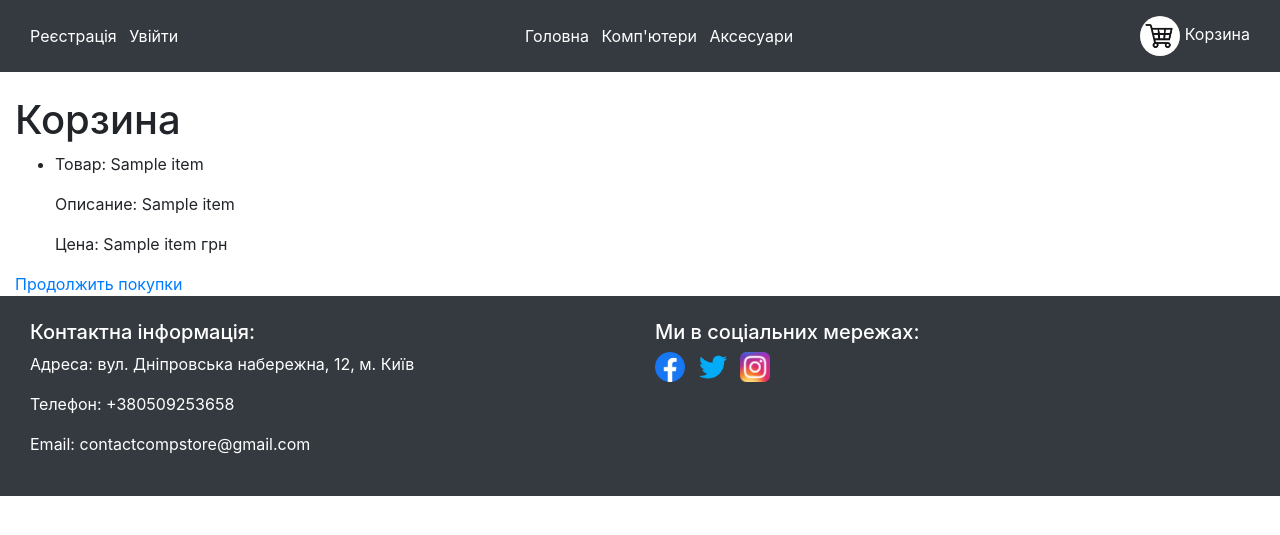
After one commit to povad1r/project_compstore, a Flask app: template templates/cart.html in a window 1280 px wide. The commit adds this page. Shown: the top 535 px of the page. Run offline with Flask 3, Linux system fonts and the light colour scheme; the template is opened without the code that fills it: most values are stand-ins (such as "Sample title", 1, 10 or a date in 2020); some libraries are stand-ins or nearby versions.

Commit message:
cart 40% done

```diff
--- a/app.py
+++ b/app.py
@@ -1,6 +1,5 @@
-from flask import Flask, request, render_template, redirect, url_for, session, flash
+from flask import Flask, request, render_template, redirect, url_for, session
 import sqlite3
-
 
 app = Flask(__name__)
 
@@ -12,6 +11,7 @@ def get_computers():
     computers = cursor.fetchall()
     conn.close()
     return computers
+
 
 @app.route('/')
 def home():
@@ -57,6 +57,7 @@ def get_unique_pc():
         unique_ram.add(computer[5])
     return unique_ram, unique_processor, unique_videocard
 
+
 @app.route('/computers')
 @app.route('/computers/<int:page>')
 def computers(page=1):
@@ -81,6 +82,7 @@ def computers(page=1):
                            has_next=has_next, prev_page=prev_page, next_page=next_page, unique_ram=unique_details[0],
                            unique_processor=unique_details[1], unique_videocard=unique_details[2], max_price=max_price,
                            user_favorite_computers=user_favorite_computers)
+
 
 def get_filtered_computers(video_card, processor, ram, chosen_price):
     conn = sqlite3.connect('database.db')
@@ -141,9 +143,11 @@ def search_computers(page=1):
     next_page_url = None
 
     if has_prev:
-        prev_page_url = request.url_root + 'search_computers/' + str(prev_page) + '?' + request.query_string.decode("utf-8")
+        prev_page_url = request.url_root + 'search_computers/' + str(prev_page) + '?' + request.query_string.decode(
+            "utf-8")
     if has_next:
-        next_page_url = request.url_root + 'search_computers/' + str(next_page) + '?' + request.query_string.decode("utf-8")
+        next_page_url = request.url_root + 'search_computers/' + str(next_page) + '?' + request.query_string.decode(
+            "utf-8")
 
     current_page_computers = computers[offset: offset + limit]
 
@@ -155,7 +159,9 @@ def search_computers(page=1):
     return render_template('search_results_computer.html', computers=current_page_computers, page=page,
                            total_pages=total_pages,
                            has_prev=has_prev, has_next=has_next, prev_page=prev_page, next_page=next_page,
-                           prev_page_url=prev_page_url, next_page_url=next_page_url, user_favorite_computers=user_favorite_computers)
+                           prev_page_url=prev_page_url, next_page_url=next_page_url,
+                           user_favorite_computers=user_favorite_computers)
+
 
 def get_accessories():
     conn = sqlite3.connect('database.db')
@@ -164,6 +170,7 @@ def get_accessories():
     accessories = cursor.fetchall()
     conn.close()
     return accessories
+
 
 def get_page_accessories(offset=0, limit=9):
     conn = sqlite3.connect('database.db')
@@ -195,6 +202,7 @@ def get_max_price_accessories():
     max_price_accessories = cursor.fetchone()[0]
     return max_price_accessories
 
+
 def get_count_accessories():
     conn = sqlite3.connect('database.db')
     cursor = conn.cursor()
@@ -202,6 +210,7 @@ def get_count_accessories():
     count = cursor.fetchone()[0]
     conn.close()
     return count
+
 
 @app.route('/accessories')
 @app.route('/accessories/<int:page>')
@@ -221,8 +230,10 @@ def accessories(page=1):
     if 'logged_in' in session and session['logged_in']:
         user_id = session['user_id']
         user_favorite_accessories = get_user_favorite_accessories(user_id)
-    return render_template('accessories.html', accessories=accessories, page=page, total_pages=total_pages, has_prev=has_prev,
-                           has_next=has_next, prev_page=prev_page, next_page=next_page, max_price=max_price, unique_types=unique[0], unique_companies=unique[1],
+    return render_template('accessories.html', accessories=accessories, page=page, total_pages=total_pages,
+                           has_prev=has_prev,
+                           has_next=has_next, prev_page=prev_page, next_page=next_page, max_price=max_price,
+                           unique_types=unique[0], unique_companies=unique[1],
                            user_favorite_accessories=user_favorite_accessories)
 
 
@@ -291,10 +302,12 @@ def search_accessories(page=1):
     return render_template('search_results_accessories.html', accessories=current_page_accessories, page=page,
                            total_pages=total_pages,
                            has_prev=has_prev, has_next=has_next, prev_page=prev_page, next_page=next_page,
-                           prev_page_url=prev_page_url, next_page_url=next_page_url, user_favorite_accessories=user_favorite_accessories)
+                           prev_page_url=prev_page_url, next_page_url=next_page_url,
+                           user_favorite_accessories=user_favorite_accessories)
 
 
 app.secret_key = 'my_secret_key_1234567890'
+
 
 def check_login(username, password):
     conn = sqlite3.connect('database.db')
@@ -327,6 +340,8 @@ def update_user_favorites(user_id, item_id, action, table_name):
     cursor.execute(f"UPDATE users SET {favorites_column} = ? WHERE id = ?", (new_favorites, user_id))
     conn.commit()
     conn.close()
+
+
 @app.route('/add_favorite/<item_type>/<int:item_id>', methods=['POST'])
 def add_favorite(item_type, item_id):
     if 'logged_in' not in session or not session['logged_in']:
@@ -336,6 +351,7 @@ def add_favorite(item_type, item_id):
     table_name = 'accessories' if item_type == 'accessory' else 'computers'
     update_user_favorites(user_id, item_id, 'add', table_name)
     return redirect(request.referrer)
+
 
 @app.route('/remove_favorite/<item_type>/<int:item_id>', methods=['POST'])
 def remove_favorite(item_type, item_id):
@@ -381,6 +397,7 @@ def get_user_favorite_accessories(user_id):
 
     return favorite_accessories_list
 
+
 @app.route('/profile', methods=['GET', 'POST'])
 def profile():
     if 'logged_in' not in session or not session['logged_in']:
@@ -409,12 +426,16 @@ def profile():
 
     conn.close()
 
-    return render_template('profile.html', user=user_data, favorite_computers=favorite_computers, favorite_accessories=favorite_accessories, show_password=show_password)
+    return render_template('profile.html', user=user_data, favorite_computers=favorite_computers,
+                           favorite_accessories=favorite_accessories, show_password=show_password)
+
 
 @app.route('/toggle_password', methods=['POST'])
 def toggle_password():
     session['show_password'] = not session.get('show_password', False)
     return redirect(url_for('profile'))
+
+
 @app.route('/login', methods=['GET', 'POST'])
 def login():
     if request.method == 'POST':
@@ -430,8 +451,9 @@ def login():
             error = 'Неправильний логін чи пароль. Спробуйте ще раз!'
             return render_template('login.html', error=error)
 
+    return render_template('login.html', error=None)
 
-    return render_template('login.html', error=None)
+
 @app.route('/register', methods=['GET', 'POST'])
 def register():
     if request.method == 'POST':
@@ -453,7 +475,8 @@ def register():
             conn.close()
             return render_template('register.html', error=error)
 
-        cursor.execute("INSERT INTO users (phone_number, username, password) VALUES (?, ?, ?)", (phone_number, username, password))
+        cursor.execute("INSERT INTO users (phone_number, username, password) VALUES (?, ?, ?)",
+                       (phone_number, username, password))
         conn.commit()
         conn.close()
 
@@ -461,10 +484,73 @@ def register():
 
     return render_template('register.html', error=None)
 
+
 @app.route('/logout')
 def logout():
     session.clear()
     return redirect(url_for('home'))
 
+def add_to_cart(user_id, item_type, item_id):
+    conn = sqlite3.connect('database.db')
+    cursor = conn.cursor()
+
+    if item_type == 'computer':
+        cursor.execute("SELECT * FROM computers WHERE id=?", (item_id,))
+    elif item_type == 'accessory':
+        cursor.execute("SELECT * FROM accessories WHERE id=?", (item_id,))
+
+    item = cursor.fetchone()
+
+    if item:
+        cursor.execute("SELECT computers_cart FROM users WHERE id=?", (user_id,))
+        cart = cursor.fetchone()[0]
+        if cart:
+            cart = eval(cart)
+            cart.append({'item_type': item_type, 'item_id': item_id})
+            cursor.execute("UPDATE users SET computers_cart=? WHERE id=?", (str(cart), user_id))
+        else:
+            cursor.execute("UPDATE users SET computers_cart=? WHERE id=?", (str([{'item_type': item_type, 'item_id': item_id}]), user_id))
+
+        conn.commit()
+        conn.close()
+
+@app.route('/add_to_cart/<item_type>/<item_id>', methods=['POST'])
+def add_to_cart_route(item_type, item_id):
+    if 'logged_in' in session and session['logged_in']:
+        user_id = session['user_id']
+        add_to_cart(user_id, item_type, item_id)
+        return redirect(url_for('cart'))
+    else:
+        return redirect(url_for('register'))
+def get_cart_items(user_id):
+    conn = sqlite3.connect('database.db')
+    cursor = conn.cursor()
+
+    cursor.execute("SELECT computers_cart FROM users WHERE id=?", (user_id,))
+    cart = cursor.fetchone()[0]
+
+    items = []
+    if cart:
+        cart = eval(cart)
+        for item in cart:
+            if item['item_type'] == 'computer':
+                cursor.execute("SELECT * FROM computers WHERE id=?", (item['item_id'],))
+            elif item['item_type'] == 'accessory':
+                cursor.execute("SELECT * FROM accessories WHERE id=?", (item['item_id'],))
+            items.append(cursor.fetchone())
+
+    conn.close()
+    return items
+
+@app.route('/cart')
+def cart():
+    if 'logged_in' in session and session['logged_in']:
+        user_id = session['user_id']
+        items = get_cart_items(user_id)
+        return render_template('cart.html', items=items)
+    else:
+        return redirect(url_for('register'))
+
+
 if __name__ == '__main__':
     app.run(debug=True)
--- a/templates/base.html
+++ b/templates/base.html
@@ -57,16 +57,20 @@
                                 <p class="card-text">Процесор: {{ computer[4] }}</p>
                                 <p class="card-text">Оперативна пам'ять: {{ computer[5] }}GB</p>
                                 <p class="card-text">Ціна: {{ computer[6] }}₴</p>
-                                <a href="/cart" class="btn btn-primary">Додати в корзину</a>
+                                <div class="d-flex">
+                                    <form method="POST" class="d-flex" action="{{ url_for('add_to_cart_route', item_type='computer', item_id=computer[0]) }}">
+                                        <button type="submit" class="btn btn-primary mr-2">Додати в корзину</button>
+                                    </form>
                                     {% if computer[0] in user_favorite_computers %}
                                         <form method="POST" action="{{ url_for('remove_favorite', item_type='computer', item_id=computer[0]) }}" style="display:inline;">
-                                        <button type="submit" class="btn btn-danger btn-sm" onclick="return confirm('Прибрати з улюблених')">❤</button>
+                                            <button type="submit" class="btn btn-danger btn-sm float-right" onclick="return confirm('Прибрати з улюблених')">❤</button>
                                         </form>
                                     {% else %}
                                         <form method="POST" action="{{ url_for('add_favorite', item_type='computer', item_id=computer[0]) }}" style="display:inline;">
-                                        <button type="submit" class="btn btn-danger btn-sm" onclick="return confirm('Додати в улюблені')">🤍</button>
+                                            <button type="submit" class="btn btn-danger btn-sm float-right" onclick="return confirm('Додати в улюблені')">🤍</button>
                                         </form>
                                     {% endif %}
+                                </div>
                             </div>
                         </div>
                     </div>
--- /dev/null
+++ b/templates/cart.html
@@ -0,0 +1,23 @@
+{% extends 'base.html' %}
+
+{% block title %}Корзина{% endblock %}
+
+{% block content %}
+<body>
+    <h1>Корзина</h1>
+    <ul>
+        {% for item in items %}
+        <li>
+            {% if item %}
+                    <p>Товар: {{ item[1] }}</p>
+                    <p>Описание: {{ item[2] }}</p>
+                    <p>Цена: {{ item[6] }} грн</p>
+            {% else %}
+                <p>Товар не найден</p>
+            {% endif %}
+        </li>
+        {% endfor %}
+    </ul>
+    <a href="/">Продолжить покупки</a>
+</body>
+{% endblock %}
```
Also changed, not shown: database.py (+17 -15 lines), templates/accessories.html (+13 -10 lines), templates/computers.html (+7 -4 lines), templates/profile.html (+0 -11 lines), templates/search_results_accessories.html (+14 -1 lines), templates/search_results_computer.html (+13 -9 lines). Lines whose indentation alone changed are shown as unchanged.
